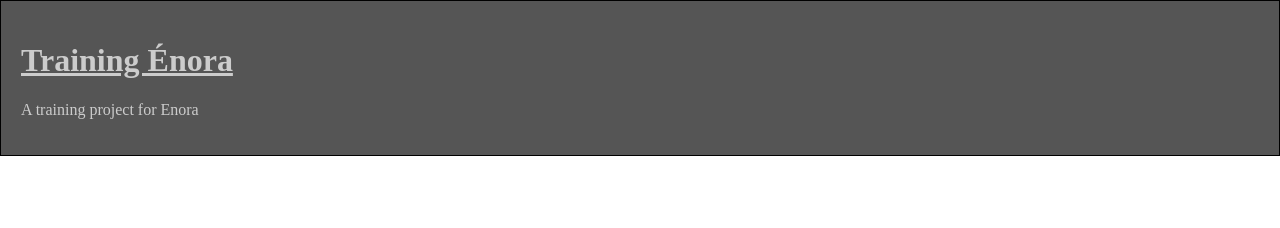
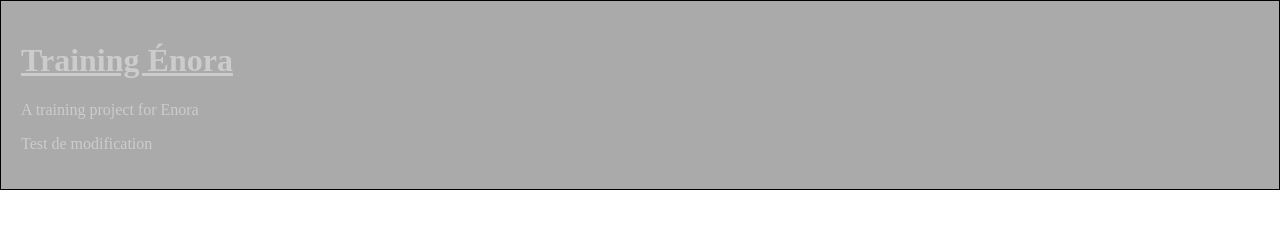
Before and after one commit to mbegoc/trainee, a plain HTML site: page src/index.html in a window 1280 px wide. Drawn offline with Linux system fonts and the light colour scheme.

Commit message:
premier commit avec Énora

```diff
--- a/src/index.html
+++ b/src/index.html
@@ -7,6 +7,7 @@
         <div id="main" class="invert-contrast">
             <h1>Training Énora</h1>
             <p>A training project for Enora</p>
+            <p>Test de modification</p>
         </div>
     </body>
 </html>
--- a/src/static/style.css
+++ b/src/static/style.css
@@ -12,6 +12,6 @@ h1 {
 }
 
 .invert-contrast {
-    background-color: #555;
+    background-color: #aaa;
     color: #ccc;
 }
```
